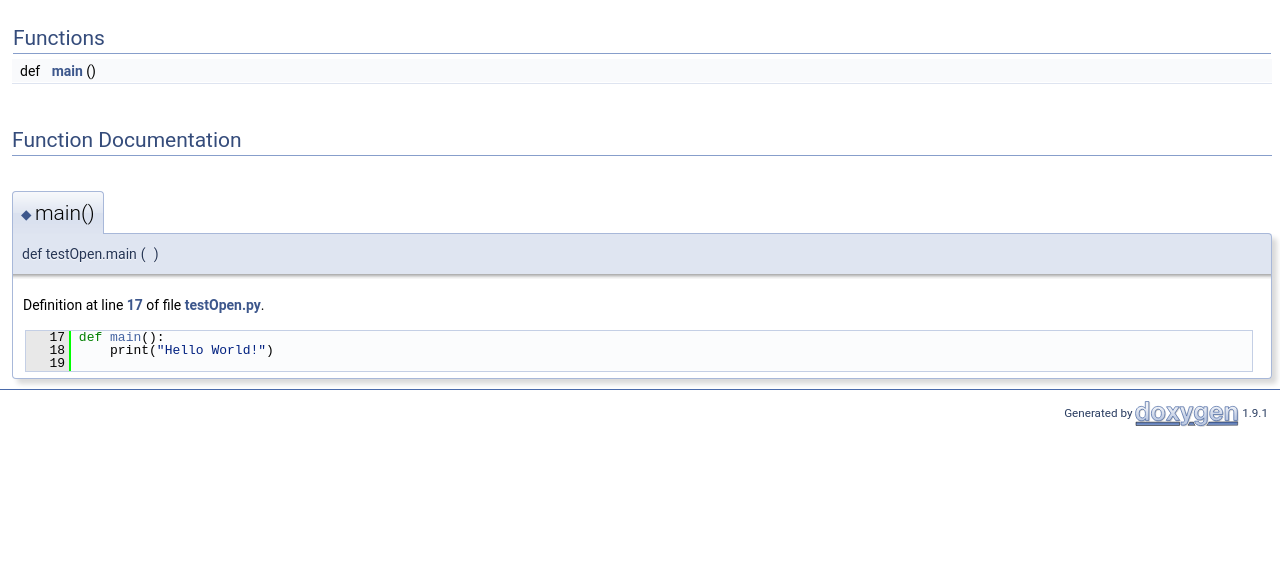
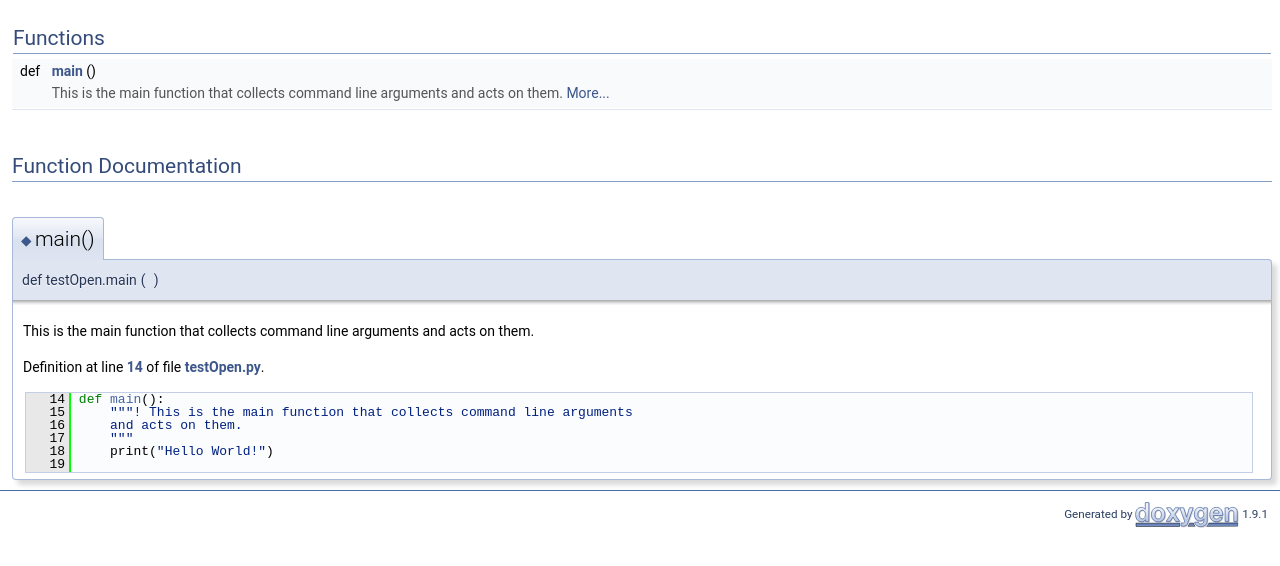
Before and after one commit to anitracks/2021PewFirstPass, a plain HTML site: page namespacetestOpen.html in a window 1280 px wide. Shown: the part 156-722 px from the top of the page. Drawn offline with Linux system fonts and the light colour scheme.

Commit message:
Updated main documentation

```diff
--- a/namespacetestOpen.html
+++ b/namespacetestOpen.html
@@ -72,6 +72,7 @@ $(function() {
 <tr class="heading"><td colspan="2"><h2 class="groupheader"><a name="func-members"></a>
 Functions</h2></td></tr>
 <tr class="memitem:a4daf40e2a75906b1c92ddff7a5f980f6"><td class="memItemLeft" align="right" valign="top">def&#160;</td><td class="memItemRight" valign="bottom"><a class="el" href="namespacetestOpen.html#a4daf40e2a75906b1c92ddff7a5f980f6">main</a> ()</td></tr>
+<tr class="memdesc:a4daf40e2a75906b1c92ddff7a5f980f6"><td class="mdescLeft">&#160;</td><td class="mdescRight">This is the main function that collects command line arguments and acts on them.  <a href="namespacetestOpen.html#a4daf40e2a75906b1c92ddff7a5f980f6">More...</a><br /></td></tr>
 <tr class="separator:a4daf40e2a75906b1c92ddff7a5f980f6"><td class="memSeparator" colspan="2">&#160;</td></tr>
 </table>
 <h2 class="groupheader">Function Documentation</h2>
@@ -90,11 +91,16 @@ Functions</h2></td></tr>
       </table>
 </div><div class="memdoc">
 
-<p class="definition">Definition at line <a class="el" href="testOpen_8py_source.html#l00017">17</a> of file <a class="el" href="testOpen_8py_source.html">testOpen.py</a>.</p>
-<div class="fragment"><div class="line"><a name="l00017"></a><span class="lineno">   17</span>&#160;<span class="keyword">def </span><a class="code" href="namespacetestOpen.html#a4daf40e2a75906b1c92ddff7a5f980f6">main</a>():</div>
+<p>This is the main function that collects command line arguments and acts on them. </p>
+
+<p class="definition">Definition at line <a class="el" href="testOpen_8py_source.html#l00014">14</a> of file <a class="el" href="testOpen_8py_source.html">testOpen.py</a>.</p>
+<div class="fragment"><div class="line"><a name="l00014"></a><span class="lineno">   14</span>&#160;<span class="keyword">def </span><a class="code" href="namespacetestOpen.html#a4daf40e2a75906b1c92ddff7a5f980f6">main</a>():</div>
+<div class="line"><a name="l00015"></a><span class="lineno">   15</span>&#160;    <span class="stringliteral">&quot;&quot;&quot;! This is the main function that collects command line arguments</span></div>
+<div class="line"><a name="l00016"></a><span class="lineno">   16</span>&#160;<span class="stringliteral">    and acts on them.</span></div>
+<div class="line"><a name="l00017"></a><span class="lineno">   17</span>&#160;<span class="stringliteral">    &quot;&quot;&quot;</span></div>
 <div class="line"><a name="l00018"></a><span class="lineno">   18</span>&#160;    print(<span class="stringliteral">&quot;Hello World!&quot;</span>)</div>
 <div class="line"><a name="l00019"></a><span class="lineno">   19</span>&#160; </div>
-<div class="ttc" id="anamespacetestOpen_html_a4daf40e2a75906b1c92ddff7a5f980f6"><div class="ttname"><a href="namespacetestOpen.html#a4daf40e2a75906b1c92ddff7a5f980f6">testOpen.main</a></div><div class="ttdeci">def main()</div><div class="ttdef"><b>Definition:</b> <a href="testOpen_8py_source.html#l00017">testOpen.py:17</a></div></div>
+<div class="ttc" id="anamespacetestOpen_html_a4daf40e2a75906b1c92ddff7a5f980f6"><div class="ttname"><a href="namespacetestOpen.html#a4daf40e2a75906b1c92ddff7a5f980f6">testOpen.main</a></div><div class="ttdeci">def main()</div><div class="ttdoc">This is the main function that collects command line arguments and acts on them.</div><div class="ttdef"><b>Definition:</b> <a href="testOpen_8py_source.html#l00014">testOpen.py:14</a></div></div>
 </div><!-- fragment -->
 </div>
 </div>
```
Also changed, not shown: testOpen_8py.html (+1 -0 lines), testOpen_8py_source.html (+5 -5 lines), 2 other files.
